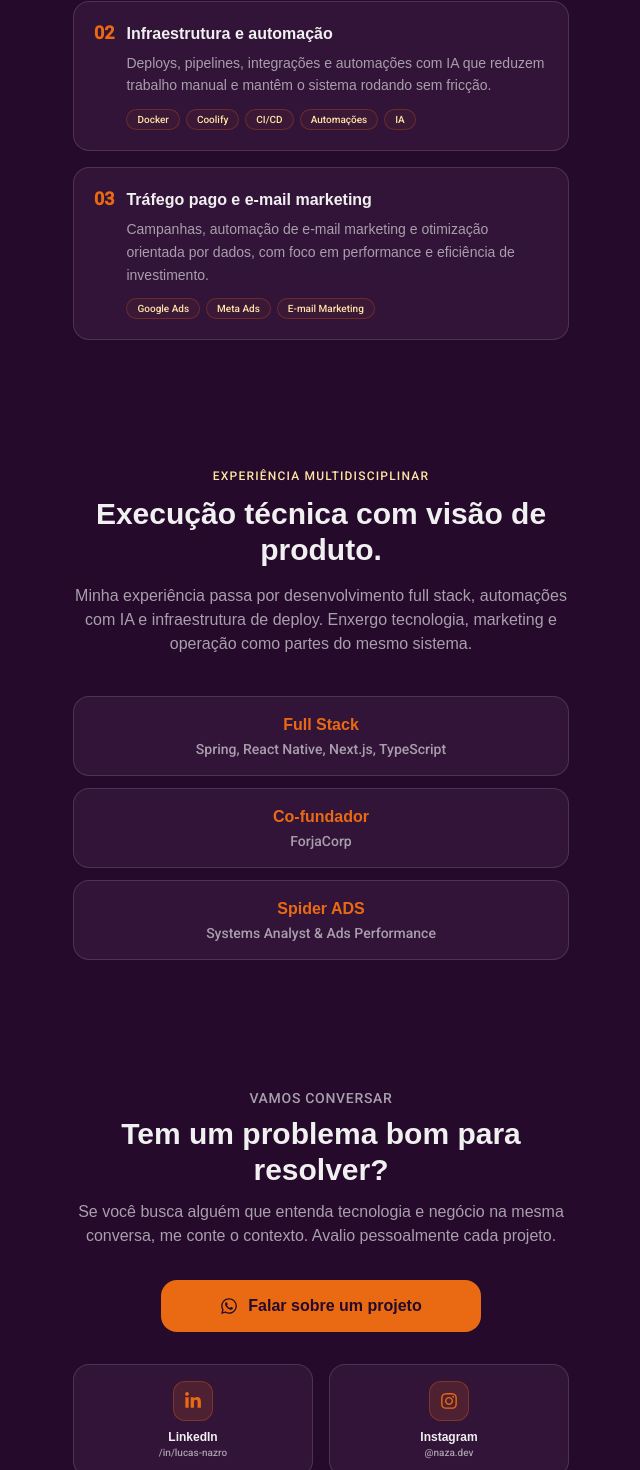
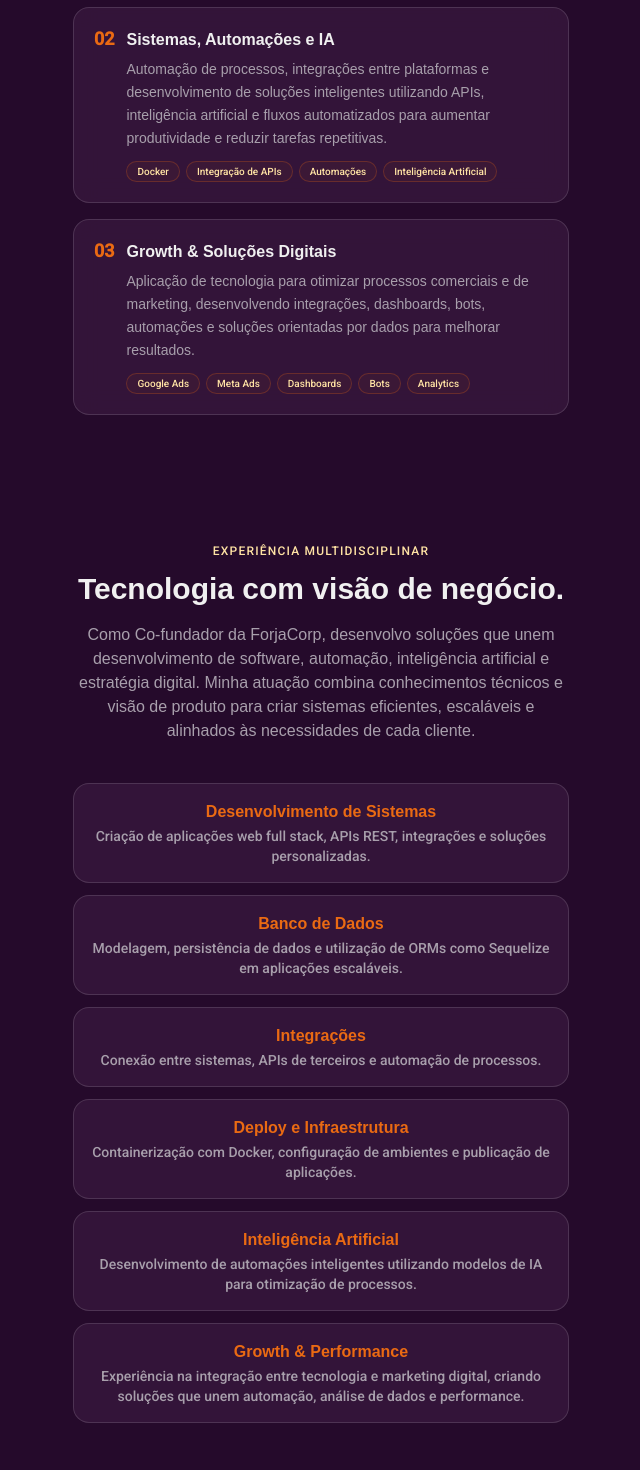
Before and after one commit to lucasnaza1/MeuPortfolio, a React (Vite) app: page /bio in a window 1280 px wide. Shown: the part 1110-2580 px from the top of the page, without its empty margins (319-959 px from the left). Built offline with nearby package versions, Linux system fonts and the light colour scheme; a web font is replaced by a local one.

Commit message:
Feats: HomePage criada e Correções de informações e temas

```diff
--- a/index.html
+++ b/index.html
@@ -4,7 +4,7 @@
     <meta charset="UTF-8" />
     <link rel="icon" type="image/svg+xml" href="/vite.svg" />
     <meta name="viewport" content="width=device-width, initial-scale=1.0" />
-    <title>L. Nazário | Backend Developer</title>
+    <title>Lucas Nazário | Desenvolvedor Full Stack</title>
     <link rel="preconnect" href="https://fonts.googleapis.com">
     <link rel="preconnect" href="https://fonts.gstatic.com" crossorigin>
     <link href="https://fonts.googleapis.com/css2?family=Space+Grotesk:wght@300;400;500;600;700&family=DM+Mono:ital,wght@0,300;0,400;0,500;1,300;1,400;1,500&family=DM+Sans:ital,wght@0,300;0,400;0,500;0,700;1,300;1,400;1,500;1,700&family=Host+Grotesk:opsz,wght@12..168,300..700&family=Roboto:wght@500&display=swap" rel="stylesheet">
--- a/src/components/About.tsx
+++ b/src/components/About.tsx
@@ -54,6 +54,9 @@ const About = () => {
             <img
               src={imgSrc}
               alt="Lucas Nazário"
+              loading="eager"
+              decoding="async"
+              fetchPriority="high"
               onError={() => {
                 setImgSrc(imgFallback)
               }}
@@ -100,7 +103,7 @@ const About = () => {
                 </span>
                 <ul className="space-y-2">
                   {skillGroup.items.map((item) => (
-                    <li key={item} className="text-sm text-text-muted flex items-center gap-2">
+                    <li key={item} className="text-sm text-text-muted flex items-center gap-2 transition-colors duration-200 hover:text-white cursor-default">
                       <div className="w-1 h-1 bg-teal rounded-full opacity-40" />
                       {item}
                     </li>
--- a/src/components/BioPage.tsx
+++ b/src/components/BioPage.tsx
@@ -1,5 +1,6 @@
 import { bio } from '../content/bio'
 import { FaLinkedinIn, FaInstagram, FaGithub, FaEnvelope, FaWhatsapp } from 'react-icons/fa'
+import { RiTwitterXFill } from 'react-icons/ri'
 import { Link } from 'react-router-dom'
 import { motion, type Variants } from 'framer-motion'
 import { useEffect } from 'react'
@@ -9,6 +10,7 @@ const iconMap = {
   instagram: FaInstagram,
   github: FaGithub,
   mail: FaEnvelope,
+  twitter: RiTwitterXFill,
 }
 
 // === Animation variants ===
@@ -176,7 +178,7 @@ const BioPage = () => {
             </a>
 
             <p className="text-bio-muted text-[11px] sm:text-sm font-['Roboto',sans-serif]">
-              Conte seu cenário. Eu respondo pessoalmente.
+              {bio.ctaSubtext}
             </p>
           </div>
         </motion.section>
@@ -191,10 +193,10 @@ const BioPage = () => {
         >
           <div className="mb-6 sm:mb-10 text-center">
             <p className="text-bio-muted text-[10px] sm:text-sm uppercase tracking-wider mb-2 font-['Roboto',sans-serif]">
-              Como posso ajudar
+              {bio.servicesKicker}
             </p>
             <h2 className="text-lg sm:text-3xl font-bold text-bio-white leading-tight">
-              Três frentes. Uma visão de negócio.
+              {bio.servicesTitle}
             </h2>
           </div>
 
@@ -287,14 +289,13 @@ const BioPage = () => {
         >
           <div className="text-center mb-6 sm:mb-8">
             <p className="text-bio-muted text-[10px] sm:text-sm uppercase tracking-wider mb-2 font-['Roboto',sans-serif]">
-              Vamos conversar
+              {bio.contactKicker}
             </p>
             <h2 className="text-lg sm:text-3xl font-bold text-bio-white mb-3 leading-tight">
-              Tem um problema bom para resolver?
+              {bio.contactTitle}
             </h2>
             <p className="text-bio-muted text-sm sm:text-base leading-relaxed max-w-lg mx-auto">
-              Se você busca alguém que entenda tecnologia e negócio na mesma
-              conversa, me conte o contexto. Avalio pessoalmente cada projeto.
+              {bio.contactText}
             </p>
           </div>
 
--- a/src/components/Experience.tsx
+++ b/src/components/Experience.tsx
@@ -5,7 +5,7 @@ import TechIcons from './TechIcons'
 const Experience = () => {
   const experiences = [
     {
-      period: 'Set/2025 – Atual',
+      period: 'Set/2025 – Jul/2026',
       title: 'Dev Full Stack, Engenheiro de Growth (MarTech) e Coord. Time de Tráfego',
       company: '4GrowthBR — Sergipe, Brasil',
       description: 'Desenvolvedor Full Stack com atuação em arquitetura de APIs REST, integrações e automações. Entrego soluções escaláveis unindo engenharia de software, MarTech e liderança técnica.',
@@ -32,46 +32,26 @@ const Experience = () => {
     },
     {
       period: 'Projeto Corporativo',
-      title: 'ADS Performance',
-      subtitle: 'Dashboard de Monitoramento de Marketing',
-      description: 'Dashboard de monitoramento em tempo real para indicadores de marketing, integrado às APIs da Meta Ads e Google Ads.',
+      title: 'Spider ADS',
+      subtitle: 'Plataforma SaaS · Coleta, Processamento e Visualização de Meta Ads',
+      description: 'Plataforma SaaS para gestores de tráfego que gerenciam múltiplas contas de clientes. Consome a Meta Graph API (v25.0) com paginação e breakdowns customizados, sincroniza métricas de forma automatizada via scheduler (node-cron) e disponibiliza dashboards analíticos com filtros por período e cliente.',
       skills: [
         'TypeScript',
         'Node.js',
         'React',
         'MySQL',
-        'API REST',
         'Meta Ads API',
-        'Google Ads API'
+        'node-cron',
+        'Dashboards'
       ],
       highlights: [
-        'Monitoramento em tempo real de indicadores de marketing',
-        'Integração com APIs da Meta Ads e Google Ads',
-        'Processamento e consolidação de dados de campanhas',
-        'Dashboards interativos para análise de performance'
+        'Meta Graph API v25.0 com paginação e breakdowns customizados',
+        'Sincronização automatizada de métricas via scheduler (node-cron)',
+        'Dashboards com filtros por período, cliente e segmentação demográfica',
+        'Ranking de criativos por métrica (ROAS, CPL, Leads, Investimento)',
+        'Acompanhamento de metas com progresso em tempo real',
+        'Suporte a múltiplas contas de anúncios gerenciadas simultaneamente'
       ]
-    },
-    {
-      period: 'Projeto Pessoal',
-      title: 'SateliteAds',
-      subtitle: 'Monitoramento de Saúde de Contas de Anúncios',
-      description: 'Plataforma para monitoramento da saúde de contas de anúncios com integrações, alertas automáticos e dashboards.',
-      skills: [
-        'TypeScript',
-        'Node.js',
-        'React',
-        'Prisma',
-        'MySQL',
-        'Meta Ads API',
-        'Google Ads API'
-      ],
-      highlights: [
-        'Monitoramento da saúde de contas de anúncios',
-        'Alertas automáticos de anomalias e quedas de performance',
-        'Integração com Meta Ads API e Google Ads API',
-        'Dashboards em tempo real com Prisma ORM'
-      ],
-      link: 'https://github.com/lucasnaza1'
     },
     {
       period: 'Projeto Pessoal',
@@ -160,7 +140,7 @@ const Experience = () => {
                 )}
               </div>
 
-              <p className="text-body text-text-secondary mb-6 flex-grow">
+              <p className="text-body text-text-secondary mb-3">
                 {exp.description}
               </p>
 
@@ -174,7 +154,7 @@ const Experience = () => {
                     {exp.skills.map((skill, skillIdx) => (
                       <span
                         key={skillIdx}
-                        className="px-3 py-1 bg-background-secondary text-text-secondary text-xs rounded-full font-mono"
+                        className="px-3 py-1 bg-background-secondary text-text-secondary text-xs rounded-full font-mono transition-colors duration-200 hover:text-white hover:bg-background-tertiary cursor-default"
                       >
                         {skill}
                       </span>
@@ -190,7 +170,7 @@ const Experience = () => {
                     {exp.highlights.map((highlight, highlightIdx) => (
                       <li
                         key={highlightIdx}
-                        className="flex items-start gap-2 text-body text-text-secondary"
+                        className="flex items-start gap-2 text-body text-text-secondary transition-colors duration-200 hover:text-white cursor-default"
                       >
                         <span className="text-teal mt-1">▸</span>
                         <span>{highlight}</span>
--- a/src/components/Hero.tsx
+++ b/src/components/Hero.tsx
@@ -68,26 +68,20 @@ const Hero = () => {
           initial={{ opacity: 0 }}
           animate={{ opacity: 1 }}
           transition={{ duration: 1, delay: 1 }}
-          className="grid grid-cols-1 md:grid-cols-3 gap-8 pt-16 max-w-4xl mx-auto"
+          className="grid grid-cols-1 md:grid-cols-2 gap-8 pt-16 max-w-3xl mx-auto"
         >
           <div className="terminal-block text-left group hover:border-teal/50 transition-colors duration-300">
-            <span className="font-mono text-[10px] text-text-muted uppercase mb-4 block tracking-widest">Experiência</span>
+            <span className="font-mono text-[10px] text-text-muted uppercase mb-4 block tracking-widest group-hover:text-white transition-colors duration-200">Experiência</span>
             <div className="flex items-baseline gap-2">
-              <span className="text-4xl font-display font-bold text-teal">+3 anos</span>
-              <span className="text-body text-text-secondary">em JavaScript</span>
+              <span className="text-4xl font-display font-bold text-teal group-hover:text-white transition-colors duration-200">+3 Anos</span>
+              <span className="text-body text-text-secondary group-hover:text-white transition-colors duration-200">de Experiência</span>
             </div>
           </div>
           <div className="terminal-block text-left group hover:border-teal/50 transition-colors duration-300">
-            <span className="font-mono text-[10px] text-text-muted uppercase mb-4 block tracking-widest">Tecnologias</span>
+            <span className="font-mono text-[10px] text-text-muted uppercase mb-4 block tracking-widest group-hover:text-white transition-colors duration-200">Tecnologias</span>
             <div className="flex items-baseline gap-2">
-              <span className="text-4xl font-display font-bold text-teal">+10</span>
-              <span className="text-body text-text-secondary">tecnologias</span>
-            </div>
-          </div>
-          <div className="terminal-block text-left group hover:border-teal/50 transition-colors duration-300">
-            <span className="font-mono text-[10px] text-text-muted uppercase mb-4 block tracking-widest">Commits</span>
-            <div className="flex items-baseline gap-2">
-              <span className="text-4xl font-display font-bold text-teal">400+</span>
+              <span className="text-4xl font-display font-bold text-teal group-hover:text-white transition-colors duration-200">+15</span>
+              <span className="text-body text-text-secondary group-hover:text-white transition-colors duration-200">tecnologias</span>
             </div>
           </div>
         </motion.div>
--- a/src/components/Icons.tsx
+++ b/src/components/Icons.tsx
@@ -17,7 +17,8 @@ import {
   FaWhatsapp,
   FaEnvelope,
   FaTwitter,
-  FaMedium
+  FaMedium,
+  FaInstagram
 } from 'react-icons/fa'
 
 import {
@@ -62,6 +63,7 @@ export {
   FaEnvelope,
   FaTwitter,
   FaMedium,
+  FaInstagram,
   SiTypescript,
   SiNextdotjs,
   SiExpress,
--- a/src/content/bio.ts
+++ b/src/content/bio.ts
@@ -14,7 +14,7 @@ export interface BioContact {
   label: string
   href: string
   handle: string
-  icon: 'linkedin' | 'instagram' | 'github' | 'mail'
+  icon: 'linkedin' | 'instagram' | 'github' | 'mail' | 'twitter'
 }
 
 export interface BioContent {
@@ -24,11 +24,17 @@ export interface BioContent {
   intro: string
   availability: string
   whatsappHref: string
+  servicesKicker: string
+  servicesTitle: string
   services: BioService[]
   authorityKicker: string
   authorityTitle: string
   authorityText: string
   signals: BioSignal[]
+  contactKicker: string
+  contactTitle: string
+  contactText: string
+  ctaSubtext: string
   contacts: BioContact[]
   footerText: string
 }
@@ -38,43 +44,78 @@ export const bio: BioContent = {
   eyebrow: 'DESENVOLVEDOR FULL STACK · ANALISTA DE SISTEMAS · AUTOMAÇÕES E IA',
   title: 'Lucas Nazário',
   intro:
-    'Desenvolvedor Full Stack • Co-fundador na ForjaCorp • Analista e Desenvolvedor de Sistemas',
-  availability: 'Disponível para projetos selecionados e contratos recorrentes',
+    'Desenvolvedor Full Stack • Co-fundador da ForjaCorp • Analista e Desenvolvedor de Sistemas',
+  availability:
+    'Disponível para projetos estratégicos, consultorias e desenvolvimento de soluções sob medida',
   whatsappHref:
     'https://wa.me/5592988174112?text=Vim%20pelo%20seu%20bio%2C%20quero%20falar%20sobre%20um%20projeto',
+  servicesKicker: 'Como posso ajudar',
+  servicesTitle: 'Tecnologia aplicada ao negócio.',
   services: [
     {
       number: '01',
       title: 'Desenvolvimento Full Stack',
       description:
-        'Sistemas, APIs e plataformas construídos com Spring, React Native, Next.js e TypeScript — do backend ao frontend.',
-      tags: ['Spring', 'React Native', 'Next.js', 'TypeScript'],
+        'Desenvolvimento de sistemas web completos, APIs REST e plataformas personalizadas, unindo back-end e front-end para entregar soluções modernas, escaláveis e de fácil manutenção.',
+      tags: ['JavaScript', 'React', 'Node.js', 'Express', 'Sequelize'],
     },
     {
       number: '02',
-      title: 'Infraestrutura e automação',
+      title: 'Sistemas, Automações e IA',
       description:
-        'Deploys, pipelines, integrações e automações com IA que reduzem trabalho manual e mantêm o sistema rodando sem fricção.',
-      tags: ['Docker', 'Coolify', 'CI/CD', 'Automações', 'IA'],
+        'Automação de processos, integrações entre plataformas e desenvolvimento de soluções inteligentes utilizando APIs, inteligência artificial e fluxos automatizados para aumentar produtividade e reduzir tarefas repetitivas.',
+      tags: ['Docker', 'Integração de APIs', 'Automações', 'Inteligência Artificial'],
     },
     {
       number: '03',
-      title: 'Tráfego pago e e-mail marketing',
+      title: 'Growth & Soluções Digitais',
       description:
-        'Campanhas, automação de e-mail marketing e otimização orientada por dados, com foco em performance e eficiência de investimento.',
-      tags: ['Google Ads', 'Meta Ads', 'E-mail Marketing'],
+        'Aplicação de tecnologia para otimizar processos comerciais e de marketing, desenvolvendo integrações, dashboards, bots, automações e soluções orientadas por dados para melhorar resultados.',
+      tags: ['Google Ads', 'Meta Ads', 'Dashboards', 'Bots', 'Analytics'],
     },
   ],
   authorityKicker: 'EXPERIÊNCIA MULTIDISCIPLINAR',
-  authorityTitle: 'Execução técnica com visão de produto.',
+  authorityTitle: 'Tecnologia com visão de negócio.',
   authorityText:
-    'Minha experiência passa por desenvolvimento full stack, automações com IA e infraestrutura de deploy. Enxergo tecnologia, marketing e operação como partes do mesmo sistema.',
+    'Como Co-fundador da ForjaCorp, desenvolvo soluções que unem desenvolvimento de software, automação, inteligência artificial e estratégia digital. Minha atuação combina conhecimentos técnicos e visão de produto para criar sistemas eficientes, escaláveis e alinhados às necessidades de cada cliente.',
   signals: [
-    { value: 'Full Stack', label: 'Spring, React Native, Next.js, TypeScript' },
-    { value: 'Co-fundador', label: 'ForjaCorp' },
-    { value: 'Spider ADS', label: 'Systems Analyst & Ads Performance' },
+    {
+      value: 'Desenvolvimento de Sistemas',
+      label: 'Criação de aplicações web full stack, APIs REST, integrações e soluções personalizadas.',
+    },
+    {
+      value: 'Banco de Dados',
+      label: 'Modelagem, persistência de dados e utilização de ORMs como Sequelize em aplicações escaláveis.',
+    },
+    {
+      value: 'Integrações',
+      label: 'Conexão entre sistemas, APIs de terceiros e automação de processos.',
+    },
+    {
+      value: 'Deploy e Infraestrutura',
+      label: 'Containerização com Docker, configuração de ambientes e publicação de aplicações.',
+    },
+    {
+      value: 'Inteligência Artificial',
+      label: 'Desenvolvimento de automações inteligentes utilizando modelos de IA para otimização de processos.',
+    },
+    {
+      value: 'Growth & Performance',
+      label: 'Experiência na integração entre tecnologia e marketing digital, criando soluções que unem automação, análise de dados e performance.',
+    },
   ],
+  contactKicker: 'Vamos conversar sobre seu projeto',
+  contactTitle: 'Transforme sua ideia em um sistema funcional.',
+  contactText:
+    'Conte sua necessidade e encontraremos a melhor solução para transformar sua ideia em um sistema funcional e escalável.',
+  ctaSubtext: 'Conte sua necessidade. Respondemos pessoalmente.',
   contacts: [
+    {
+      label: 'GitHub',
+      href: 'https://github.com/lucasnaza1',
+      handle: '@lucasnaza1',
+      icon: 'github',
+    },
     {
       label: 'LinkedIn',
       href: 'https://linkedin.com/in/lucas-nazro/',
@@ -82,23 +123,29 @@ export const bio: BioContent = {
       icon: 'linkedin',
     },
     {
-      label: 'Instagram',
-      href: 'https://instagram.com/naza.dev',
-      handle: '@naza.dev',
-      icon: 'instagram',
-    },
-    {
-      label: 'GitHub',
-      href: 'https://github.com/lucasnaza1',
-      handle: '@lucasnaza1',
-      icon: 'github',
-    },
-    {
       label: 'E-mail',
       href: 'mailto:lucasnazario.tech@gmail.com',
       handle: 'lucasnazario.tech@gmail.com',
       icon: 'mail',
     },
+    {
+      label: 'X',
+      href: 'https://x.com/nazaaccount',
+      handle: '@nazaaccount',
+      icon: 'twitter',
+    },
+    {
+      label: 'Instagram',
+      href: 'https://www.instagram.com/nazaaccount/',
+      handle: '@nazaaccount',
+      icon: 'instagram',
+    },
+    {
+      label: 'ForjaCorp',
+      href: 'https://www.instagram.com/forjacorp/',
+      handle: '@forjacorp',
+      icon: 'instagram',
+    },
   ],
   footerText: 'NazaDev × ForjaCorp',
 }
--- a/src/styles/globals.css
+++ b/src/styles/globals.css
@@ -2,40 +2,56 @@
 @tailwind components;
 @tailwind utilities;
 
+/* ============================================
+   TEMA: MINT DARK
+   ============================================ */
+
 @layer base {
   :root {
-    --background-primary: #050505;
-    --background-secondary: #0D1117;
-    --background-tertiary: #161B22;
-    --background-surface: #1C2128;
-    --text-primary: #F8FAFC;
-    --text-secondary: #94A3B8;
-    --text-muted: #64748B;
-    --border-default: #21262D;
-    --border-strong: #30363D;
-    --teal: #14B8A6;
-    --teal-light: #2DD4BF;
-    --teal-dark: #0D9488;
+    --background-primary: #070809;
+    --background-secondary: #0C1210;
+    --background-tertiary: #0F1A16;
+    --background-surface: #0F1A16;
+
+    --text-primary: #F0FDF9;
+    --text-secondary: #6EE7B7;
+    --text-muted: #374151;
+
+    --border-default: rgba(52, 211, 153, 0.10);
+    --border-strong: rgba(52, 211, 153, 0.25);
+
+    --teal: #34D399;
+    --teal-light: #6EE7B7;
+    --teal-dark: #059669;
+    --teal-muted: rgba(52, 211, 153, 0.10);
+
+    --selection-bg: #34D399;
+    --selection-text: #070809;
   }
 
   [data-theme="light"] {
-    --background-primary: #FFFFFF;
-    --background-secondary: #F6F8FA;
-    --background-tertiary: #EAEEF2;
-    --background-surface: #D0D7DE;
-    --text-primary: #1F2328;
-    --text-secondary: #59636E;
-    --text-muted: #818B98;
-    --border-default: #D0D7DE;
-    --border-strong: #AFB8C1;
-    --teal: #0D9488;
-    --teal-light: #14B8A6;
-    --teal-dark: #0F766E;
+    --background-primary: #F0FDF9;
+    --background-secondary: #ECFDF5;
+    --background-tertiary: #ECFDF5;
+    --background-surface: #FFFFFF;
+
+    --text-primary: #0F1F1A;
+    --text-secondary: #065F46;
+    --text-muted: #6B7280;
+
+    --border-default: rgba(5, 150, 105, 0.12);
+    --border-strong: rgba(5, 150, 105, 0.25);
+
+    --teal: #059669;
+    --teal-light: #34D399;
+    --teal-dark: #047857;
+    --teal-muted: rgba(5, 150, 105, 0.08);
+
+    --selection-bg: #059669;
+    --selection-text: #FFFFFF;
   }
 
-  html {
-    scroll-behavior: smooth;
-  }
+  html { scroll-behavior: smooth; }
 
   body {
     background-color: var(--background-primary);
@@ -44,27 +60,12 @@
     transition: background-color 0.3s ease, color 0.3s ease;
   }
 
-  ::selection {
-    background-color: var(--teal);
-    color: var(--background-primary);
-  }
+  ::selection { background-color: var(--selection-bg); color: var(--selection-text); }
 
-  ::-webkit-scrollbar {
-    width: 8px;
-  }
-
-  ::-webkit-scrollbar-track {
-    background: var(--background-secondary);
-  }
-
-  ::-webkit-scrollbar-thumb {
-    background: var(--border-strong);
-    border-radius: 4px;
-  }
-
-  ::-webkit-scrollbar-thumb:hover {
-    background: var(--teal);
-  }
+  ::-webkit-scrollbar { width: 8px; }
+  ::-webkit-scrollbar-track { background: var(--background-secondary); }
+  ::-webkit-scrollbar-thumb { background: var(--border-strong); border-radius: 4px; }
+  ::-webkit-scrollbar-thumb:hover { background: var(--teal); }
 }
 
 @layer components {
@@ -72,10 +73,9 @@
     @apply bg-background-secondary border border-border-default rounded-card;
     transition: border-color 0.3s ease, box-shadow 0.3s ease;
   }
-
   .card-teal:hover {
-    border-color: rgba(20, 184, 166, 0.5);
-    box-shadow: 0 0 40px -10px rgba(20, 184, 166, 0.2);
+    border-color: rgba(52, 211, 153, 0.35);
+    box-shadow: 0 0 40px -10px rgba(52, 211, 153, 0.2);
   }
 
   .terminal-block {
@@ -92,8 +92,20 @@
 
   .badge-teal {
     @apply inline-flex items-center px-3 py-1 rounded-full text-[10px] font-mono uppercase tracking-widest font-bold;
-    background-color: rgba(20, 184, 166, 0.1);
+    background-color: var(--teal-muted);
     color: var(--teal);
-    border: 1px solid rgba(20, 184, 166, 0.3);
+    border: 1px solid var(--border-strong);
   }
 }
+
+/* ============================================
+   HOVER ADAPTATIVO POR TEMA
+   ============================================ */
+@layer utilities {
+  html[data-theme="light"] .hover\:text-white:hover,
+  html[data-theme="light"] .group:hover .hover\:text-white,
+  html[data-theme="light"] .group:hover .group-hover\:text-white {
+    color: #000000 !important;
+    font-weight: 700 !important;
+  }
+}
```
Also changed, not shown: src/components/TechIcons.tsx (+9 -6 lines), src/components/TicTacToe.tsx (+10 -2 lines), tailwind.config.js (+18 -14 lines).
